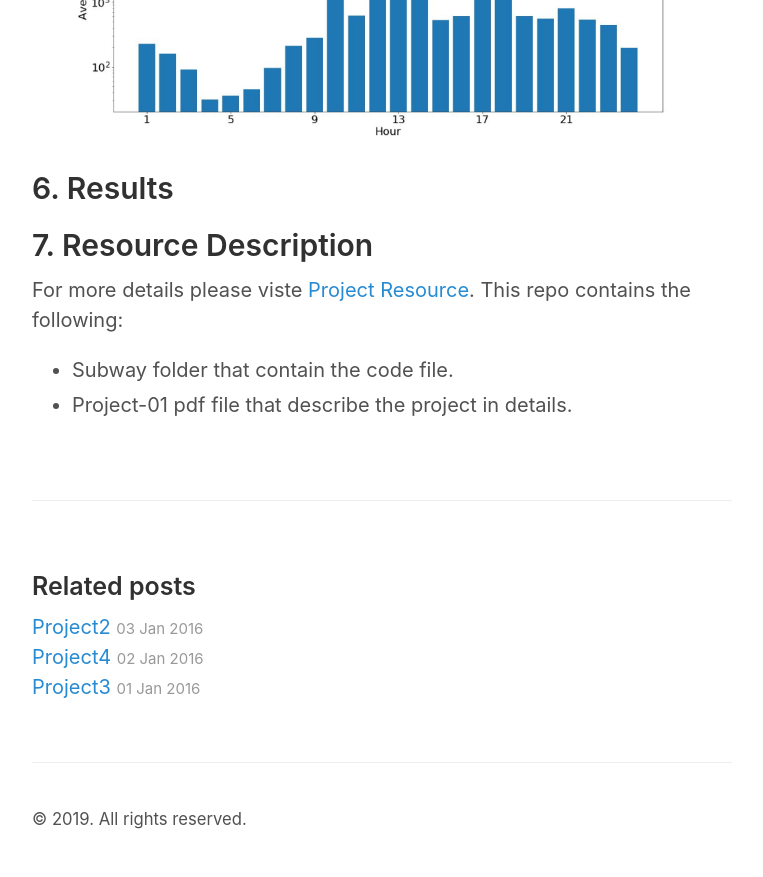
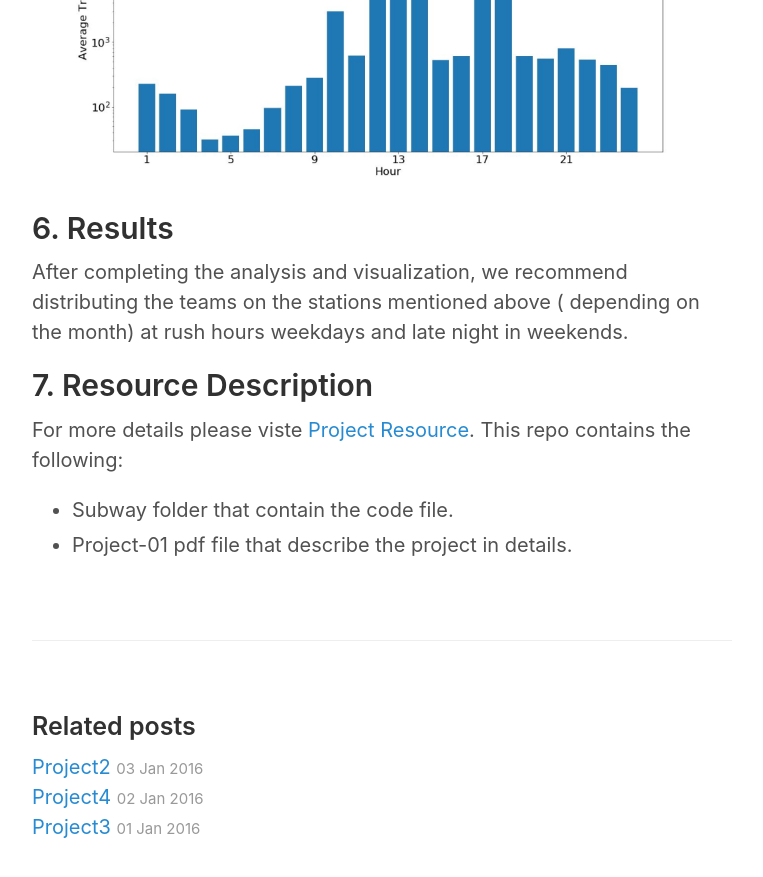
Before and after one commit to LubnaAlhenaki/LubnaAlhenaki.github.io, a Jekyll site: the page built from _posts/2018-08-14-Testing-Local-Images.md, in a window 1280 px wide and 900 px high, scrolled down 3741 px. Shown: the top 877 px of the window, without its empty margins (258-1021 px from the left). Built offline with Jekyll 4.4.1, drawn with Linux system fonts in a browser that asks for light colours.

Commit message:
Update 2018-08-14-Testing-Local-Images.md

```diff
--- a/_posts/2018-08-14-Testing-Local-Images.md
+++ b/_posts/2018-08-14-Testing-Local-Images.md
@@ -44,8 +44,11 @@ In this project we used [MTA Turnstile Data](http://web.mta.info/developers/turn
 We grouped the dataset by STATION_UNIT_SCP and calculated the sum of its TOTAL_TRAFFIC column (total of Entries and Exits).Next, We plotted a line and bar charts using Matplottlib representing the top five crowded STATION_UNIT_SCP in NYC on Aug and May 2019 depending on the avrage of TOTAL_TRAFFIC.
 
 The following figere shows the top five Stations based on Average traffic in May
+
 ![Image test]({{ site.url }}/images/project1-5.png)
+
 The following figere shows the top five Stations based on Average traffic in Aug
+
 ![Image test]({{ site.url }}/images/project1-6.png)
 
 The Figures below is a graph of avrage traffic per hours in weekends and weekdays. We concluded from the graph that rush hours in weekdays are the most crowded days unlike weekends.
@@ -56,6 +59,8 @@ The Figures below is a graph of avrage traffic per hours in weekends and weekday
 
 ## 6. Results
 
+After completing the analysis and visualization, we recommend distributing the teams on the stations mentioned above ( depending on the month) at rush hours weekdays and late night in weekends.
+
 
 
 
```
